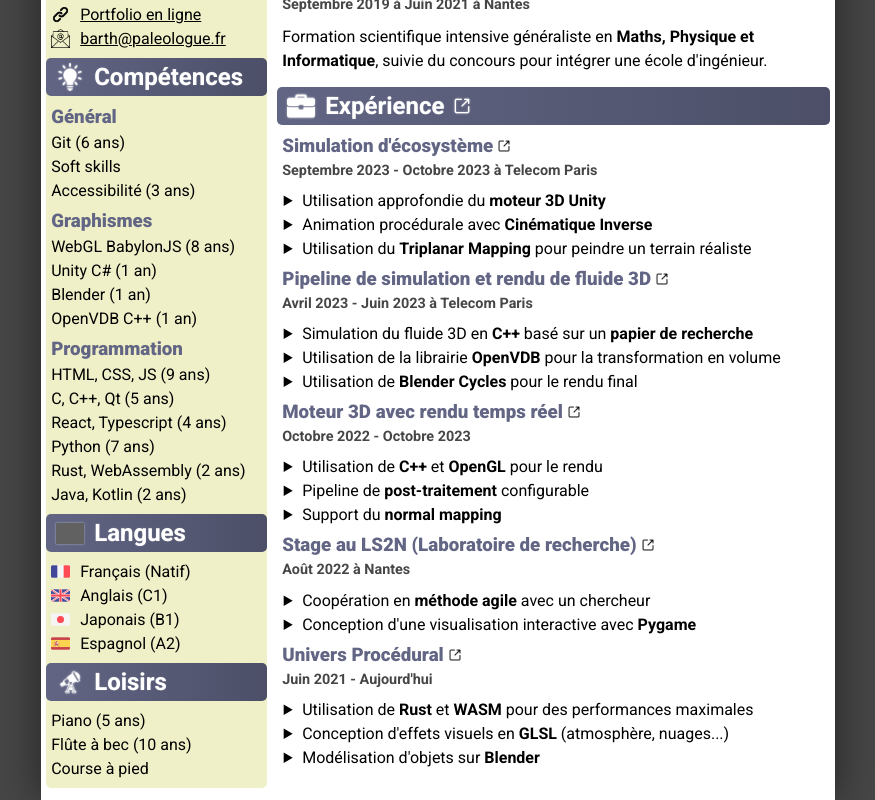
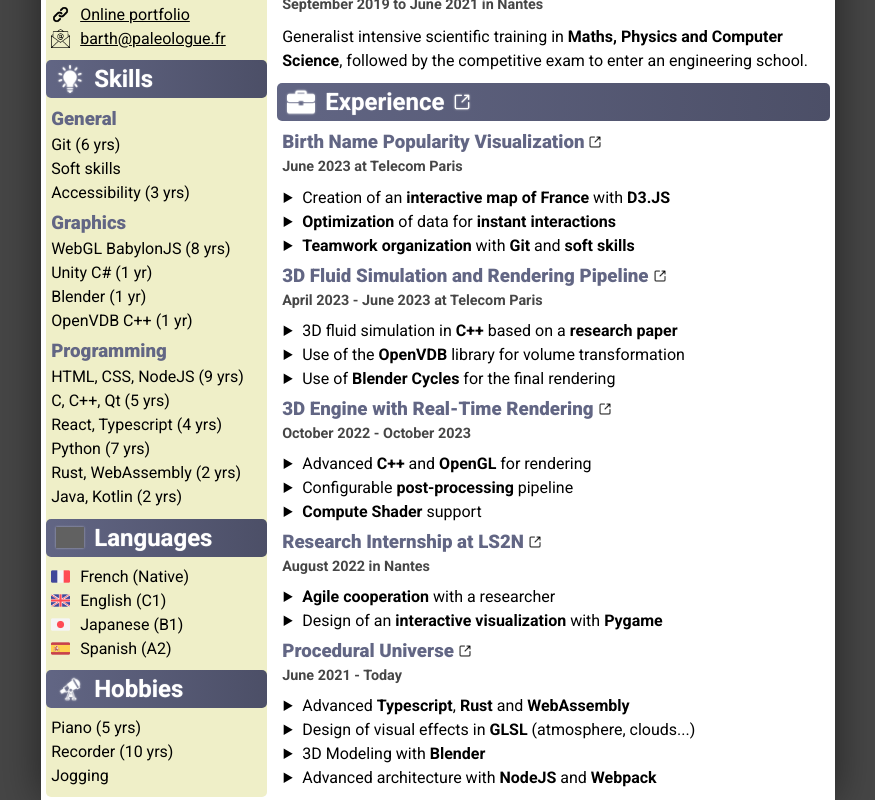
Before and after one commit to BarthPaleologue/resume, a Next.js app: page /resume/ in a window 1280 px wide. Shown: the part 322-1122 px from the top of the page, without its empty margins (202-1077 px from the left). Built offline with nearby package versions, Linux system fonts and the light colour scheme; grey boxes are pictures that could not be loaded.

Commit message:
improved some skills and experience in english

```diff
--- a/src/app/internationalization.ts
+++ b/src/app/internationalization.ts
@@ -3,7 +3,7 @@ export enum Lang {
     EN = 'en'
 }
 
-export let currentLang = Lang.FR;
+export let currentLang = Lang.EN;
 
 export function YoE(y: number): string {
     switch (currentLang) {
--- a/src/app/resumeData/experiences.ts
+++ b/src/app/resumeData/experiences.ts
@@ -15,10 +15,11 @@ export const experiences: Experience[] = [
         when: S({ fr: "Septembre 2023 - Octobre 2023 à Telecom Paris", en: "September 2023 - October 2023 at Telecom Paris" }),
         what: [
             S({ fr: "Utilisation approfondie du <b>moteur 3D Unity</b>", en: "In-depth use of the <b>Unity 3D Engine</b>" }),
+            S({ fr: "Apprentissage par <b>algorithmes génétiques</b>", en: "Machine Learning with <b>genetic algorithms</b>" }),
             S({ fr: "Animation procédurale avec <b>Cinématique Inverse</b>", en: "Procedural animation with <b>Inverse Kinematics</b>" }),
             S({ fr: "Utilisation du <b>Triplanar Mapping</b> pour peindre un terrain réaliste", en: "Use of <b>Triplanar Mapping</b> to paint a realistic terrain" }),
         ],
-        enabled: true
+        enabled: false
     },
     {
         title: S({ fr: "Visualisation de la popularité des prénoms", en: "Birth Name Popularity Visualization" }),
@@ -29,7 +30,7 @@ export const experiences: Experience[] = [
             S({ fr: "<b>Optimisation</b> des données pour des <b>intéractions instantannées</b>", en: "<b>Optimization</b> of data for <b>instant interactions</b>" }),
             S({ fr: "<b>Organisation du travail</b> d&apos;équipe avec <b>Git</b> et les <b>soft skills</b>", en: "<b>Teamwork organization</b> with <b>Git</b> and <b>soft skills</b>" })
         ],
-        enabled: false
+        enabled: true
     },
     {
         title: S({ fr: "Pipeline de simulation et rendu de fluide 3D", en: "3D Fluid Simulation and Rendering Pipeline" }),
@@ -48,9 +49,9 @@ export const experiences: Experience[] = [
         url: "https://github.com/BarthPaleologue/feather",
         when: S({fr: "Octobre 2022 - Octobre 2023", en: "October 2022 - October 2023"}),
         what: [
-            S({fr: "Utilisation de <b>C++</b> et <b>OpenGL</b> pour le rendu", en: "Use of <b>C++</b> and <b>OpenGL</b> for rendering"}),
+            S({fr: "Utilisation avancée de <b>C++</b> et <b>OpenGL</b> pour le rendu", en: "Advanced <b>C++</b> and <b>OpenGL</b> for rendering"}),
             S({fr: "Pipeline de <b>post-traitement</b> configurable", en: "Configurable <b>post-processing</b> pipeline"}),
-            S({fr: "Support du <b>normal mapping</b>", en: "<b>Normal mapping</b> support"}),
+            S({fr: "Support des <b>compute shaders</b>", en: "<b>Compute Shader</b> support"}),
         ],
         enabled: true
     },
@@ -89,8 +90,8 @@ export const experiences: Experience[] = [
         url: S({ fr: "https://www.ls2n.fr/", en: "https://www.ls2n.fr/?lang=en" }),
         when: S({ fr: "Août 2022 à Nantes", en: "August 2022 in Nantes" }),
         what: [
-            S({ fr: "Coopération en <b>méthode agile</b> avec un chercheur", en: "<b>Agile method</b> <b>cooperation</b> with a researcher" }),
-            S({ fr: "Conception d'une visualisation interactive avec <b>Pygame</b>", en: "Design of an interactive visualization with <b>Pygame</b>" }),
+            S({ fr: "Coopération en <b>méthode agile</b> avec un chercheur", en: "<b>Agile cooperation</b> with a researcher" }),
+            S({ fr: "Conception d'une <b>visualisation interactive</b> avec <b>Pygame</b>", en: "Design of an <b>interactive visualization</b> with <b>Pygame</b>" }),
             //S({ fr: "Création d'une <b>représentation innovante</b> pour les structure de treillis", en: "Creation of an <b>innovative representation</b> for truss structures" })
         ],
         enabled: true
@@ -100,9 +101,10 @@ export const experiences: Experience[] = [
         url: "https://medium.com/@barth_29567/procedural-gas-giants-f2a61bc6bd97",
         when: S({ fr: "Juin 2021 - Aujourd'hui", en: "June 2021 - Today" }),
         what: [
-            S({ fr: "Utilisation de <b>Rust</b> et <b>WASM</b> pour des performances maximales", en: "Use of <b>Rust</b> and <b>WASM</b> for maximum performance" }),
+            S({ fr: "Utilisation avancée de <b>Typescript</b>, <b>Rust</b> et <b>WebAssembly</b>", en: "Advanced <b>Typescript</b>, <b>Rust</b> and <b>WebAssembly</b>" }),
             S({ fr: "Conception d'effets visuels en <b>GLSL</b> (atmosphère, nuages...)", en: "Design of visual effects in <b>GLSL</b> (atmosphere, clouds...)" }),
-            S({ fr: "Modélisation d'objets sur <b>Blender</b>", en: "Modeling of objects on <b>Blender</b>" }),
+            S({ fr: "Modélisation d'objets sur <b>Blender</b>", en: "3D Modeling with <b>Blender</b>" }),
+            S({ fr: "Architecture avancée avec <b>NodeJS</b> et <b>Webpack</b>", en: "Advanced architecture with <b>NodeJS</b> and <b>Webpack</b>" }),
             //S({ fr: "Organisation d'un projet très vaste sur le schéma <b>MVC</b>", en: "Organization of a very large project on the <b>MVC</b> scheme" })
         ],
         enabled: true
--- a/src/app/resumeData/skills.ts
+++ b/src/app/resumeData/skills.ts
@@ -36,7 +36,7 @@ export const skills: SkillList[] = [
     {
         title: S({ fr: "Programmation", en: "Programming" }),
         skills: [
-            { title: "HTML, CSS, JS", yoe: 9 },
+            { title: "HTML, CSS, NodeJS", yoe: 9 },
             { title: "C, C++, Qt", yoe: 5 },
             { title: "React, Typescript", yoe: 4 },
             { title: "Python", yoe: 7 },
```
